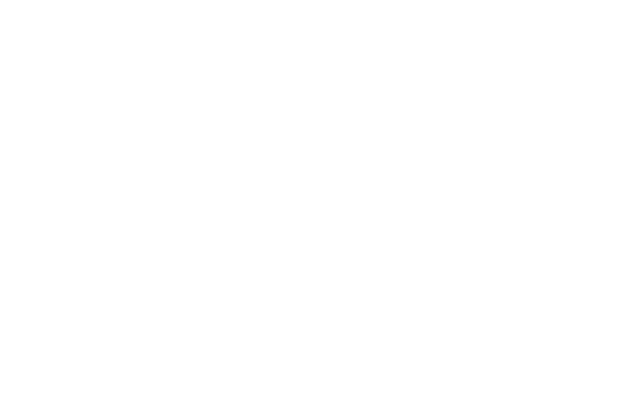
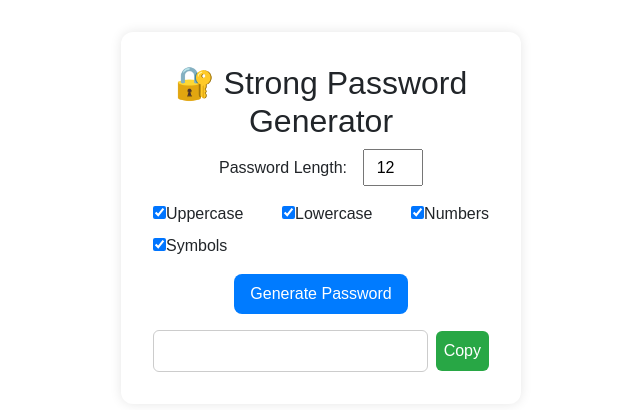
Before and after one commit to Gopal-6382/Gopal-6382, a React (Vite) app: page / in a window 1280 px wide. Shown: the top 410 px of the page, without its empty margins (319-959 px from the left). Built offline with nearby package versions, Linux system fonts and the light colour scheme.

Commit message:
this the password project

```diff
--- a/index.html
+++ b/index.html
@@ -12,6 +12,7 @@
       href="https://cdn.jsdelivr.net/npm/bootstrap@5.3.3/dist/css/bootstrap.min.css"
       rel="stylesheet"
     />
+
   </head>
   <body>
     <div id="root"></div>
--- a/package.json
+++ b/package.json
@@ -11,7 +11,9 @@
   },
   "dependencies": {
     "axios": "^1.10.0",
+    "bootstrap": "^5.3.7",
     "react": "^19.1.0",
+    "react-bootstrap": "^2.10.10",
     "react-dom": "^19.1.0"
   },
   "devDependencies": {
--- a/src/App.jsx
+++ b/src/App.jsx
@@ -1,12 +1,30 @@
-import React from 'react'
-import CurrencyConverter from './components/currency.jsx';
-import BMICalculator from './components/Bmi.jsx';
-export const App = () => {
-  return (<>
-     {/* <CurrencyConverter />  */}
-    {/*  <BMICalculator /> */}
+import React from "react";
+import DigitalClock from "./components/Cloack";
+import {PasswordGenerator} from "./components/Strong_Password_generator";
+export default function App() {
+  return (
+    <>
+      {/* <div style={styles.container}>
+      <h1 style={styles.heading}>React Digital Clock</h1>
+      <DigitalClock />
+    </div> */}
+
+    <PasswordGenerator />
+
     </>
-  )
+  );
 }
 
-export default App;
+// Styles
+// const styles = {
+//   container: {
+//     textAlign: "center",
+//     padding: "3rem",
+//     backgroundColor: "#f0f0f0",
+//     height: "100vh",
+//     fontFamily: "Arial, sans-serif",
+//   },
+//   heading: {
+//     marginBottom: "2rem",
+//   },
+// };
--- /dev/null
+++ b/src/components/Cloack.jsx
@@ -0,0 +1,62 @@
+import React, { useEffect, useState } from "react";
+
+export default function DigitalClock() {
+  const [time, setTime] = useState(new Date());
+  const [date, setDate] = useState(new Date());
+
+  useEffect(() => {
+    const id = setInterval(() => {
+      const now = new Date();
+      setTime(now);
+
+      if (
+        now.getHours() === 0 &&
+        now.getMinutes() === 0 &&
+        now.getSeconds() === 0
+      ) {
+        setDate(now);
+      }
+    }, 1000);
+
+    return () => clearInterval(id);
+  }, []);
+
+  const formatTime = (date) =>
+    date.toLocaleTimeString("en-US", { hour12: false });
+
+  const formatDate = (date) =>
+    date.toLocaleDateString("en-US", {
+      weekday: "short",
+      month: "short",
+      day: "numeric",
+      year: "numeric",
+    });
+
+  return (
+    <div style={styles.clockContainer}>
+      <div style={styles.time}>🕒 {formatTime(time)}</div>
+      <div style={styles.date}>📅 {formatDate(date)}</div>
+    </div>
+  );
+}
+
+// Styles
+const styles = {
+  clockContainer: {
+    backgroundColor: "#222",
+    color: "#0f0",
+    padding: "1.5rem 3rem",
+    borderRadius: "12px",
+    display: "inline-block",
+    fontFamily: "monospace",
+    boxShadow: "0 4px 12px rgba(0,0,0,0.2)",
+  },
+  time: {
+    fontSize: "3rem",
+    marginBottom: "0.5rem",
+  },
+  date: {
+    fontSize: "1.5rem",
+    color: "#0c0",
+  },
+};
--- /dev/null
+++ b/src/components/Strong_Password_generator.jsx
@@ -0,0 +1,165 @@
+import React, { useState } from "react";
+
+export default function PasswordGenerator() {
+  const [length, setLength] = useState(12);
+  const [includeUpper, setIncludeUpper] = useState(true);
+  const [includeLower, setIncludeLower] = useState(true);
+  const [includeNumbers, setIncludeNumbers] = useState(true);
+  const [includeSymbols, setIncludeSymbols] = useState(true);
+  const [password, setPassword] = useState("");
+
+  const generatePassword = () => {
+    const upper = "ABCDEFGHIJKLMNOPQRSTUVWXYZ";
+    const lower = "abcdefghijklmnopqrstuvwxyz";
+    const numbers = "0123456789";
+    const symbols = "!@#$%^&*()-_=+[]{}|;:,.<>?";
+
+    let characters = "";
+    if (includeUpper) characters += upper;
+    if (includeLower) characters += lower;
+    if (includeNumbers) characters += numbers;
+    if (includeSymbols) characters += symbols;
+
+    if (characters === "") return setPassword("⚠️ Select at least one option");
+
+    let newPassword = "";
+    for (let i = 0; i < length; i++) {
+      newPassword += characters[Math.floor(Math.random() * characters.length)];
+    }
+    setPassword(newPassword);
+  };
+
+  const copyToClipboard = () => {
+    navigator.clipboard.writeText(password);
+    alert("Password copied to clipboard!");
+  };
+
+  return (
+    <div style={styles.container}>
+      <h2>🔐 Strong Password Generator</h2>
+
+      <div style={styles.row}>
+        <label>Password Length: </label>
+        <input
+          type="number"
+          min="4"
+          max="64"
+          value={length}
+          onChange={(e) => setLength(e.target.value)}
+          style={styles.input}
+        />
+      </div>
+
+      <div style={styles.checkboxRow}>
+        <label>
+          <input
+            type="checkbox"
+            checked={includeUpper}
+            onChange={() => setIncludeUpper(!includeUpper)}
+          />
+          Uppercase
+        </label>
+        <label>
+          <input
+            type="checkbox"
+            checked={includeLower}
+            onChange={() => setIncludeLower(!includeLower)}
+          />
+          Lowercase
+        </label>
+        <label>
+          <input
+            type="checkbox"
+            checked={includeNumbers}
+            onChange={() => setIncludeNumbers(!includeNumbers)}
+          />
+          Numbers
+        </label>
+        <label>
+          <input
+            type="checkbox"
+            checked={includeSymbols}
+            onChange={() => setIncludeSymbols(!includeSymbols)}
+          />
+          Symbols
+        </label>
+      </div>
+
+      <button onClick={generatePassword} style={styles.button}>
+        Generate Password
+      </button>
+
+      <div style={styles.passwordBox}>
+        <input
+          type="text"
+          value={password}
+          readOnly
+          style={styles.passwordInput}
+        />
+        <button onClick={copyToClipboard} style={styles.copyButton}>
+          Copy
+        </button>
+      </div>
+    </div>
+  );
+}
+
+const styles = {
+  container: {
+    background: "#fff",
+    padding: "2rem",
+    borderRadius: "12px",
+    maxWidth: "400px",
+    margin: "2rem auto",
+    textAlign: "center",
+    boxShadow: "0 0 12px rgba(0,0,0,0.1)",
+    fontFamily: "sans-serif",
+  },
+  row: {
+    marginBottom: "1rem",
+  },
+  checkboxRow: {
+    display: "flex",
+    justifyContent: "space-between",
+    flexWrap: "wrap",
+    gap: "0.5rem",
+    marginBottom: "1rem",
+  },
+  input: {
+    padding: "0.3rem",
+    width: "60px",
+    textAlign: "center",
+    marginLeft: "1rem",
+  },
+  button: {
+    padding: "0.5rem 1rem",
+    backgroundColor: "#007bff",
+    color: "#fff",
+    border: "none",
+    borderRadius: "8px",
+    cursor: "pointer",
+    marginBottom: "1rem",
+  },
+  passwordBox: {
+    display: "flex",
+    alignItems: "center",
+    justifyContent: "space-between",
+    gap: "0.5rem",
+  },
+  passwordInput: {
+    flex: 1,
+    padding: "0.5rem",
+    fontSize: "1rem",
+    border: "1px solid #ccc",
+    borderRadius: "6px",
+  },
+  copyButton: {
+    padding: "0.5rem",
+    backgroundColor: "#28a745",
+    color: "#fff",
+    border: "none",
+    borderRadius: "6px",
+    cursor: "pointer",
+  },
+};
+export { PasswordGenerator };
```
Also changed, not shown: src/components/fishData.jsx (added, +64 -0 lines), src/main.jsx (+8 -4 lines), 2 other files (tests, documents, lock files or other folders).
